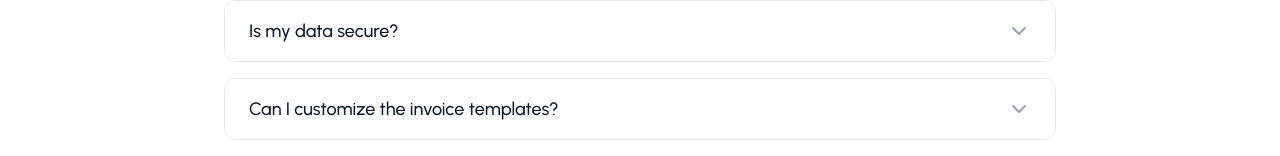
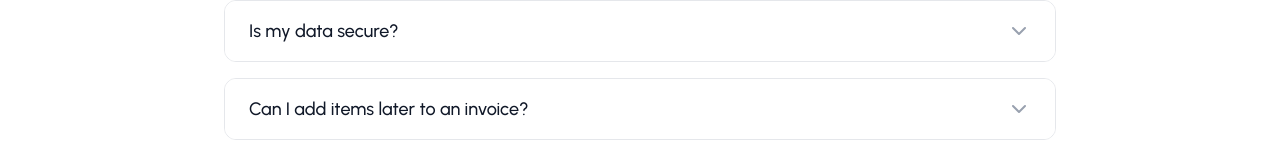
Before and after one commit to tanmaytanish/InvoGen, a React (Vite) app in the folder frontend/: page / in a window 1280 px wide. Shown: the part 2795-2951 px from the top of the page. Built offline with nearby package versions, Linux system fonts and the light colour scheme.

Commit message:
creating Readme

```diff
--- a/frontend/src/components/landing/Footer.jsx
+++ b/frontend/src/components/landing/Footer.jsx
@@ -2,15 +2,19 @@ import React from 'react'
 import { Link } from 'react-router-dom'
 import { Twitter, Github, Linkedin, FileText } from 'lucide-react'
 
+
 const FooterLink = ({href,to,children}) => {
     const className = "block text-gray-400 hover:text-white transition-colors duration-200"
+
 
     if(to){
         return <Link to={to} className={className}>{children}</Link>
     }
 
+
     return <a href={href} className={className}>{children}</a>
 }
+
 
 const SocialLink = ({href, children}) => {
     return (
@@ -20,6 +24,7 @@ const SocialLink = ({href, children}) => {
             rel='noopener noreferrer'>{children}</a>
     )
 }
+
 
 const Footer = () => {
   return (
@@ -38,6 +43,7 @@ const Footer = () => {
                     </p>
                 </div>
 
+
                 <div>
                     <h3 className='text-base font-semibold mb-4'>Product</h3>
                     <ul className='space-y-2'>
@@ -53,6 +59,7 @@ const Footer = () => {
                     </ul>
                 </div>
 
+
                 <div>
                     <h3 className='text-base font-semibold mb-4'>Company</h3>
                     <ul className='space-y-2'>
@@ -60,6 +67,7 @@ const Footer = () => {
                         <li><FooterLink to='/contact'>Contact</FooterLink></li>
                     </ul>
                 </div>
+
 
                 <div>
                     <h3 className='text-base font-semibold mb-4'>Legal</h3>
@@ -74,6 +82,7 @@ const Footer = () => {
                 </div>
             </div>
 
+
             <div className='border-t border-gray-800 py-8 mt-16'>
                 <div className='flex flex-col md:flex-row justify-between items-center space-y-4 md:space-y-0'>
                     <p className='text-gray-400'>&copy; 2025 InvoGen. All rights reserved.</p>
@@ -81,10 +90,10 @@ const Footer = () => {
                         <SocialLink href="#">
                             <Twitter className='w-5 h-5' />
                         </SocialLink>
-                        <SocialLink href="#">
+                        <SocialLink href="https://github.com/tanmaytanish">
                             <Github className='w-5 h-5' />
                         </SocialLink>
-                        <SocialLink href="#">
+                        <SocialLink href="https://www.linkedin.com/in/tanish-tanmay-sahoo/">
                             <Linkedin className='w-5 h-5' />
                         </SocialLink>
                     </div>
@@ -95,4 +104,5 @@ const Footer = () => {
   )
 }
 
+
 export default Footer
--- a/frontend/src/utils/data.js
+++ b/frontend/src/utils/data.js
@@ -56,11 +56,11 @@ export const FAQS = [
     question: "Is my data secure?",
     answer: "Yes, we take data security seriously and use industry-standard measures to protect your information."
   }, {
-    question: "Can I customize the invoice templates?",
-    answer: "Yes, we offer a variety of templates that you can customize to fit your brand."
+    question: "Can I add items later to an invoice?",
+    answer: "Yes, you can add other items and edit your your invoice later."
   }, {
     question: "How do I send payment reminders?",
-    answer: "You can set up automatic reminders or send them manually through the app."
+    answer: "You can get an AI-generated reminder. Simply just copy that and send to the client."
   }
 ]
 
```
Also changed, not shown: 1 other file (tests, documents, lock files or other folders).
